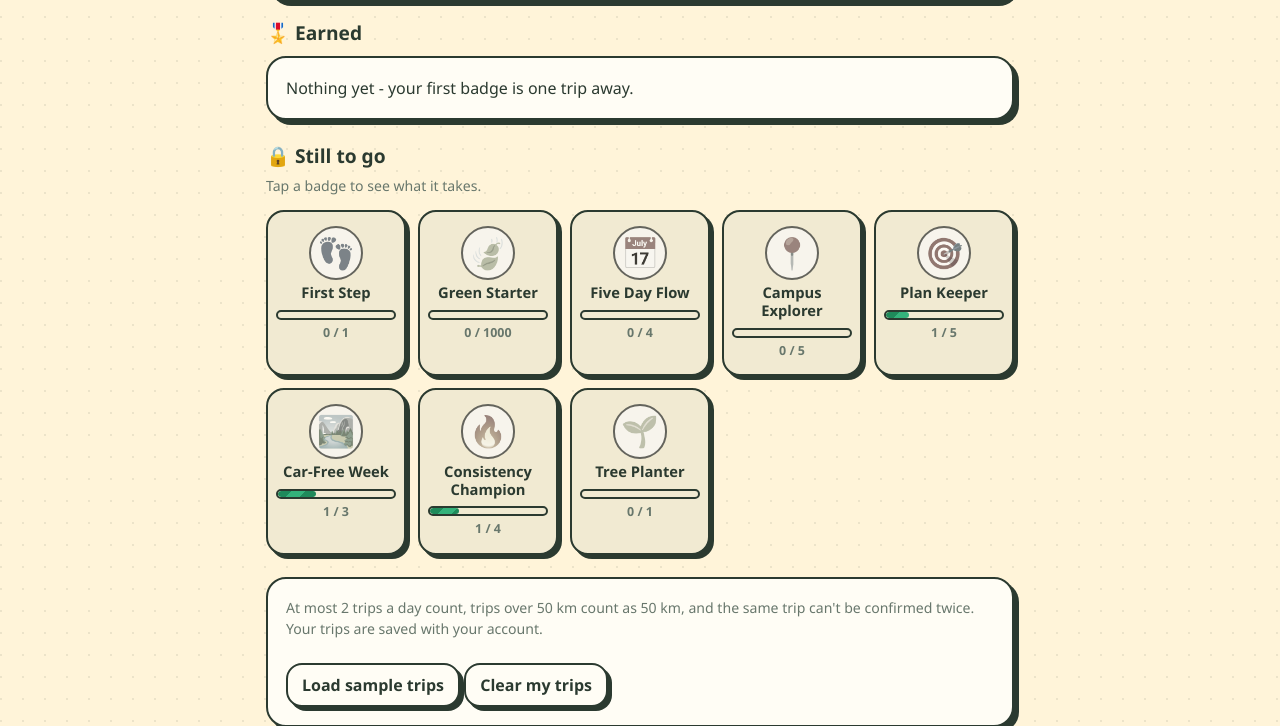
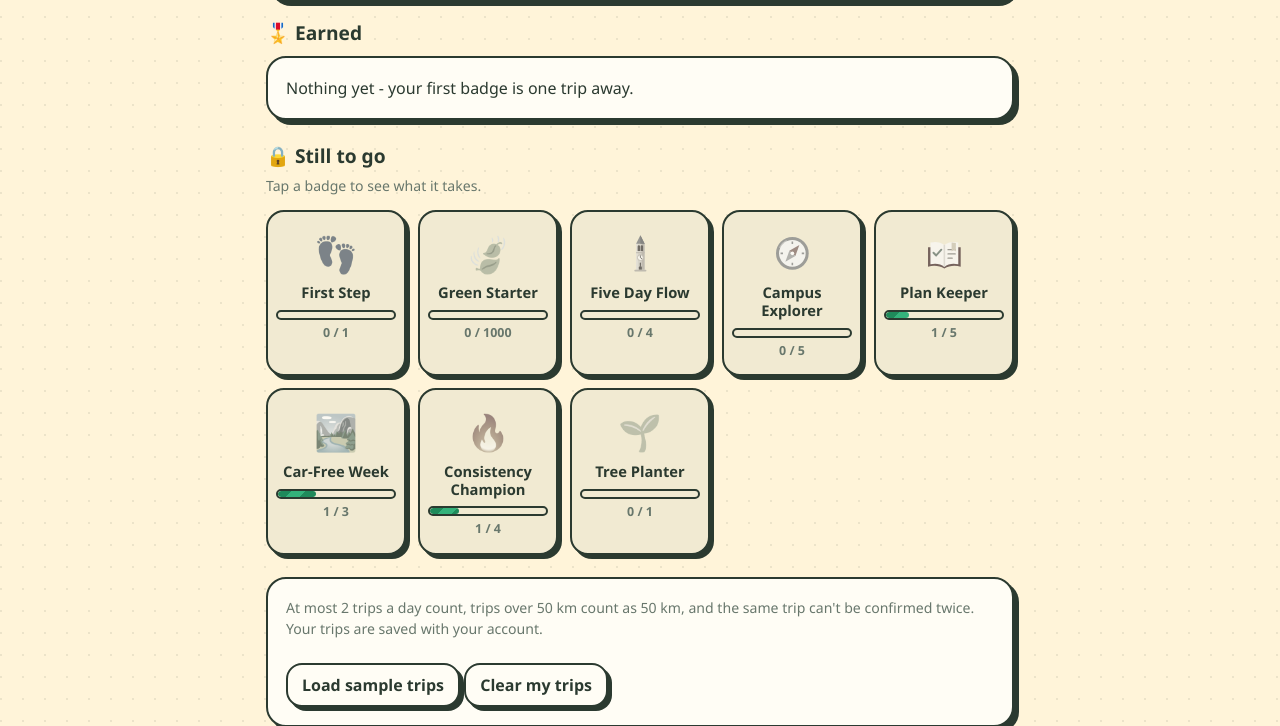
Before and after one commit to sysen5151-fall2026/TEAM-6, a Flask app: page /achievements in a window 1280 px wide. Shown: the part 490-1216 px from the top of the page. Run offline with Flask 3, Linux system fonts and the light colour scheme; the visitor is signed in with stand-in values (Sample User, id 1); data comes from the database, SQL or seed files in the repository; tables that the repository leaves empty hold one stand-in row (values such as "Sample post").

Commit message:
feat: SVG badges for Five Day Flow, Campus Explorer and Plan Keeper
Draw McGraw Tower, a compass and an open book as inline SVG and drop the
white disc behind badge icons. The drawn icons change their own colours
in dark mode; the other badges stay emoji. The badge dialog now copies
the tile's icon markup instead of an emoji string.

Co-Authored-By: Claude Sonnet 5.5 <noreply@anthropic.com>

```diff
--- a/src/c1_web_front_end/templates/_macros.html
+++ b/src/c1_web_front_end/templates/_macros.html
@@ -2,7 +2,18 @@
 
 {% macro by(name) %}{{ {'drive': 'by car', 'carpool': 'by carpool', 'bus': 'by bus', 'bike': 'by bike', 'scooter': 'by scooter', 'walk': 'on foot'}.get(name, 'this way') }}{% endmacro %}
 
-{% macro badge(icon) %}{{ {'walk': '👣', 'leaf': '🍃', 'calendar-check': '📅', 'map-pin': '📍', 'target': '🎯', 'car-off': '🏞️', 'flame': '🔥', 'seeding': '🌱'}.get(icon, '🏅') }}{% endmacro %}
+{# Three badges are drawn as SVG (McGraw Tower, compass, open book); the rest stay emoji. Colours come from the .bi-* rules in base.html so they change with the theme. #}
+{% macro badge(icon) -%}
+{%- if icon == 'calendar-check' -%}
+<svg class="bi bi-tower" viewBox="0 0 64 64" aria-hidden="true"><rect class="f1" x="25" y="15" width="14" height="44"/><rect class="f2" x="34" y="15" width="5" height="44"/><rect class="f6" x="25" y="15" width="2.5" height="44"/><path class="f3" d="M32 2L25 16h14z"/><path class="f4" d="M32 2L39 16h-7z"/><path class="f5" d="M27.5 28v-7.5a2 2 0 0 1 4 0V28zM32.5 28v-7.5a2 2 0 0 1 4 0V28z"/><rect class="f2" x="25" y="30" width="14" height="1.8"/><circle class="fh" cx="32" cy="39" r="4.8"/><circle cx="32" cy="39" r="4.8" fill="none" style="stroke:var(--c2)" stroke-width="1.5"/><path fill="none" style="stroke:var(--c5)" stroke-width="1.4" stroke-linecap="round" d="M32 35.8V39l2.2 1.6"/><rect class="f5" x="31" y="47" width="2" height="6" rx="1"/><path class="f5" d="M29.5 59v-3.5a2.5 2.5 0 0 1 5 0V59z"/><rect class="f2" x="22" y="59" width="20" height="3" rx="1.5"/></svg>
+{%- elif icon == 'map-pin' -%}
+<svg class="bi bi-compass" viewBox="0 0 64 64" aria-hidden="true"><circle class="f1" cx="32" cy="32" r="27"/><circle class="f2" cx="32" cy="32" r="22"/><path fill="none" style="stroke:var(--c1)" stroke-width="2.6" d="M32 12.5v4M32 47.5v4M12.5 32h4M47.5 32h4"/><g transform="rotate(40 32 32)"><path class="f4" d="M32 14L38.5 32h-13z"/><path class="f5" d="M32 50L25.5 32h13z"/></g><circle class="fh" cx="32" cy="32" r="3"/><path fill="none" stroke="#fff" stroke-width="2.5" stroke-linecap="round" opacity=".4" d="M11.5 22A22 22 0 0 1 22 11.5"/></svg>
+{%- elif icon == 'target' -%}
+<svg class="bi bi-book" viewBox="0 0 64 64" aria-hidden="true"><path class="f1" d="M5 22v32c9-3 19-2 27 3 8-5 18-6 27-3V22z"/><path class="f2" d="M9 14c8-2 17-1 23 4v36c-6-5-15-6-23-4z"/><path class="f2" d="M55 14c-8-2-17-1-23 4v36c6-5 15-6 23-4z"/><path fill="none" style="stroke:var(--c6)" stroke-width="2.6" d="M32 18v36"/><path fill="none" style="stroke:var(--c3)" stroke-width="3.2" stroke-linecap="round" stroke-linejoin="round" d="M14 31l4.5 4.5L27 26"/><path fill="none" style="stroke:var(--c5)" stroke-width="2" stroke-linecap="round" d="M38 26h12M38 33h12M38 40h7"/><path class="f4" d="M44 14v15l3.5-3 3.5 3V15z"/></svg>
+{%- else -%}
+{{ {'walk': '👣', 'leaf': '🍃', 'car-off': '🏞️', 'flame': '🔥', 'seeding': '🌱'}.get(icon, '🏅') }}
+{%- endif -%}
+{%- endmacro %}
 
 {# One tree in the garden, drawn upward from (0, 0). scale < 1 draws a sapling. #}
 {% macro tree(scale=1, delay=0) %}
--- a/src/c1_web_front_end/templates/achievements.html
+++ b/src/c1_web_front_end/templates/achievements.html
@@ -37,7 +37,7 @@
   <p class="note" style="margin-top:-4px">Tap a badge to see how you earned it.</p>
   <div class="tiles">
     {% for b in earned %}
-    <button type="button" class="tile" data-name="{{ b.name }}" data-icon="{{ m.badge(b.icon) }}"
+    <button type="button" class="tile" data-name="{{ b.name }}"
             data-how="{{ b.condition }}" data-date="{{ earned_on.get(b.id, '') }}">
       <span class="icon" aria-hidden="true">{{ m.badge(b.icon) }}</span>
       <span class="label">{{ b.name }}</span>
@@ -60,7 +60,7 @@
   <p class="note" style="margin-top:-4px">Tap a badge to see what it takes.</p>
   <div class="tiles">
     {% for b in todo %}
-    <button type="button" class="tile locked" data-name="{{ b.name }}" data-icon="{{ m.badge(b.icon) }}"
+    <button type="button" class="tile locked" data-name="{{ b.name }}"
             data-how="{{ b.condition }}" data-date="" data-progress="{{ b.progress }} of {{ b.target }} {{ b.unit }}">
       <span class="icon" aria-hidden="true">{{ m.badge(b.icon) }}</span>
       <span class="label">{{ b.name }}</span>
@@ -87,7 +87,7 @@
     if (!box || !box.showModal) return;
     document.querySelectorAll('.tile').forEach(function (tile) {
       tile.addEventListener('click', function () {
-        document.getElementById('badge-info-icon').textContent = tile.dataset.icon;
+        document.getElementById('badge-info-icon').innerHTML = tile.querySelector('.icon').innerHTML;
         document.getElementById('badge-info-name').textContent = tile.dataset.name;
         document.getElementById('badge-info-how').textContent = tile.dataset.how;
         document.getElementById('badge-info-date').textContent = tile.dataset.date ? 'Earned on ' + tile.dataset.date
--- a/src/c1_web_front_end/templates/base.html
+++ b/src/c1_web_front_end/templates/base.html
@@ -68,10 +68,24 @@
     .tiles { display:grid; grid-template-columns:repeat(auto-fill,minmax(130px,1fr)); gap:12px; margin-bottom:18px; }
     .tile { font:inherit; color:var(--ink); cursor:pointer; text-align:center; padding:14px 8px; background:linear-gradient(180deg,#fff7cf,var(--paper)); border:2.5px solid var(--line); border-radius:18px; box-shadow:4px 4px 0 var(--shadow); display:flex; flex-direction:column; align-items:center; gap:4px; }
     .tile:active { transform:translate(2px,2px); box-shadow:1px 1px 0 var(--shadow); }
-    /* The badge picture sits on a light disc, so it stays readable in dark mode too. */
-    .tile .icon, .disc { display:grid; place-items:center; border-radius:50%; background:#fff7e6; border:2px solid var(--line); color:#2b3a30; }
-    .tile .icon { width:3.4rem; height:3.4rem; font-size:1.9rem; line-height:1; }
-    .disc { width:6rem; height:6rem; margin:0 auto 6px; font-size:3.2rem !important; }
+    /* Badge pictures sit straight on the tile. The three drawn ones (.bi-*) change their own colours in dark mode. */
+    .tile .icon, .disc { display:grid; place-items:center; }
+    .tile .icon { width:3.4rem; height:3.4rem; font-size:2.2rem; line-height:1; }
+    .disc { width:6rem; height:6rem; margin:0 auto 6px; font-size:3.8rem !important; }
+    .bi { width:1.1em; height:1.1em; display:block; }
+    .bi .f1 { fill:var(--c1); } .bi .f2 { fill:var(--c2); } .bi .f3 { fill:var(--c3); }
+    .bi .f4 { fill:var(--c4); } .bi .f5 { fill:var(--c5); } .bi .f6 { fill:var(--c6); } .bi .fh { fill:var(--h); }
+    .bi-tower { --c1:#dccba5; --c2:#bfa97c; --c3:#6c7b8b; --c4:#55657a; --c5:#4a4036; --c6:#eedfbe; --h:#fff8e8; }
+    .bi-compass { --c1:#6e8794; --c2:#f2f7f8; --c4:#e5533b; --c5:#8ea2ad; --h:#fff; }
+    .bi-book { --c1:#b31b1b; --c2:#fff6e4; --c3:#1f8a5b; --c4:#f2c14e; --c5:#8a8070; --c6:#e2d4b6; }
+    :root[data-theme=dark] .bi-tower { --c1:#cdbb93; --c2:#a8946a; --c3:#8ea2b7; --c4:#6f849b; --c5:#2a2420; --c6:#e3d4ae; --h:#fff1d6; }
+    :root[data-theme=dark] .bi-compass { --c1:#8fb3c4; --c2:#1f3a48; --c4:#ff7b62; --c5:#8fa9b6; --h:#fff1d6; }
+    :root[data-theme=dark] .bi-book { --c1:#c9363a; --c2:#4a4668; --c3:#5ee0a0; --c4:#f2c14e; --c5:#c9c4e6; --c6:#2e2b45; }
+    @media (prefers-color-scheme: dark) {
+      :root:not([data-theme]) .bi-tower { --c1:#cdbb93; --c2:#a8946a; --c3:#8ea2b7; --c4:#6f849b; --c5:#2a2420; --c6:#e3d4ae; --h:#fff1d6; }
+      :root:not([data-theme]) .bi-compass { --c1:#8fb3c4; --c2:#1f3a48; --c4:#ff7b62; --c5:#8fa9b6; --h:#fff1d6; }
+      :root:not([data-theme]) .bi-book { --c1:#c9363a; --c2:#4a4668; --c3:#5ee0a0; --c4:#f2c14e; --c5:#c9c4e6; --c6:#2e2b45; }
+    }
     .tile .label { font-weight:800; font-size:.92rem; line-height:1.2; }
     .tile.locked { background:var(--soft); }
     .tile.locked .icon { filter:grayscale(.85); opacity:.75; }
```
